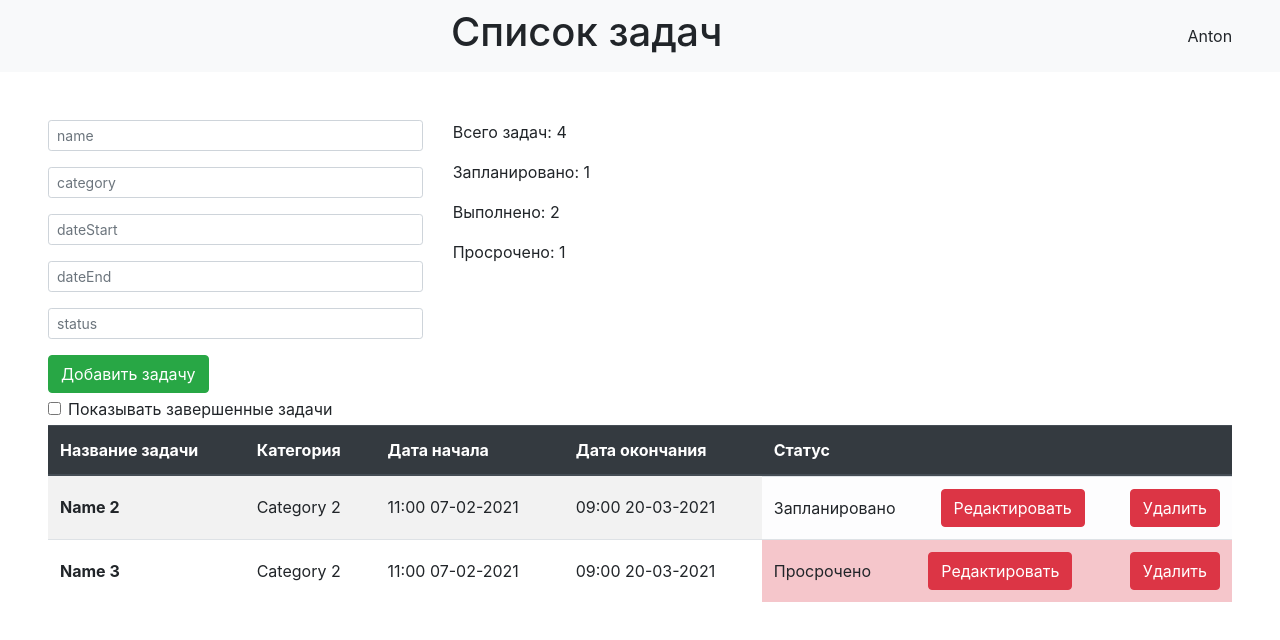
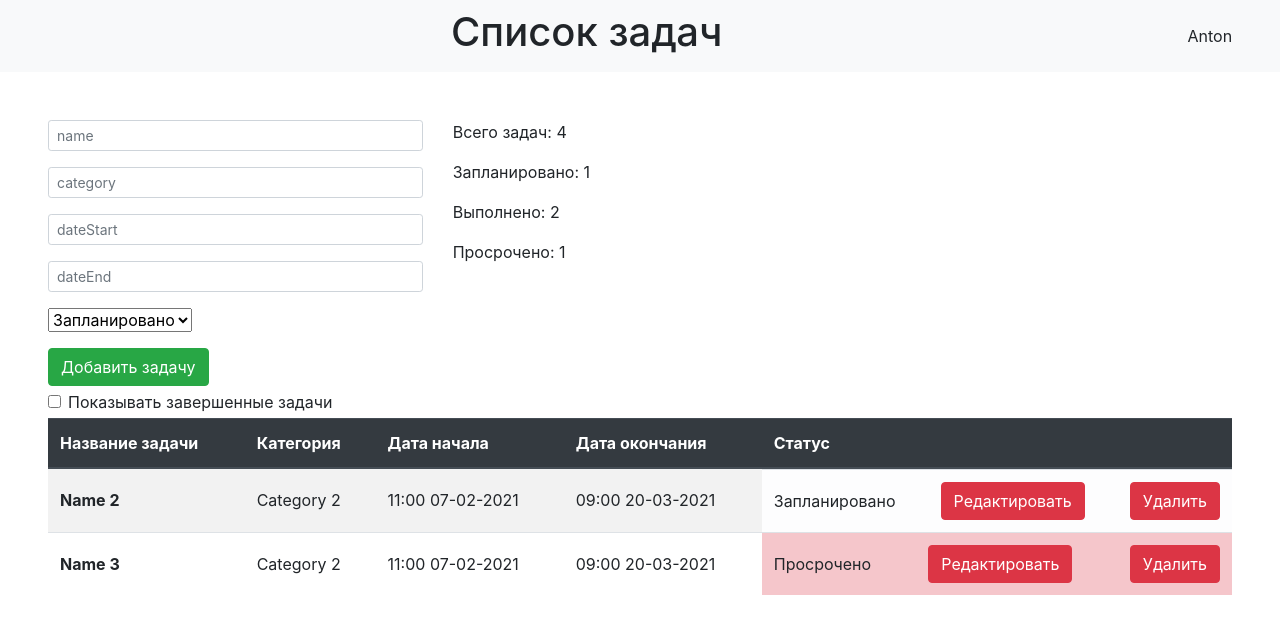
Before and after one commit to Madrabit/task_planer, an Angular app in the folder task-planer/: page / in a window 1280 px wide. Shown: the top 640 px of the page. Built offline with nearby package versions, Linux system fonts and the light colour scheme.

Commit message:
select-options for status add if 'Completed' - cancel edit

```diff
--- a/task-planer/src/app/task-list/edit-task/edit-task.component.html
+++ b/task-planer/src/app/task-list/edit-task/edit-task.component.html
@@ -11,7 +11,11 @@
   <input type="text" placeholder="dateEnd" class="form-control" aria-label="dateEnd" [(ngModel)]="dateEnd">
 </div>
 <div class="input-group input-group-sm mb-3">
-  <input type="text" placeholder="status" class="form-control" aria-label="status" [(ngModel)]="status">
+  <select class="form-select" aria-label="Default select example"
+          (change)="selectChange($event)"
+  >
+    <option *ngFor="let s of statuses"  [ngValue]="s" [selected]="s === status">{{s}}</option>
+  </select>
 </div>
 <button class="btn btn-success mb-1 mr-2" (click)="saveTask()">Сохранить</button>
 <button class="btn btn-success mb-1" (click)="cancel()">Отмена</button>
--- a/task-planer/src/app/task-list/edit-task/edit-task.component.ts
+++ b/task-planer/src/app/task-list/edit-task/edit-task.component.ts
@@ -1,4 +1,4 @@
-import { Component, OnInit, EventEmitter, Output, Input, OnDestroy, OnChanges } from '@angular/core';
+import { Component, OnInit, EventEmitter, Output, Input, OnDestroy, OnChanges, DoCheck } from '@angular/core';
 import { Task } from '../task.model';
 
 @Component({
@@ -6,13 +6,15 @@ import { Task } from '../task.model';
   templateUrl: './edit-task.component.html',
   styleUrls: ['./edit-task.component.scss']
 })
-export class EditTaskComponent implements OnInit, OnDestroy, OnChanges {
+export class EditTaskComponent implements OnInit, OnDestroy, OnChanges, DoCheck {
   @Input() id!: number;
   @Input() name!: string;
   @Input() category!: string;
   @Input() dateStart!: string;
   @Input() dateEnd!: string;
   @Input() status!: string;
+  statuses: [string, string, string, string] = ['Запланировано', 'Выполняется', 'Выполнено', 'Просрочено'];
+  selectedStatus: string = status;
 
   constructor() { }
 
@@ -20,24 +22,34 @@ export class EditTaskComponent implements OnInit, OnDestroy, OnChanges {
   @Output() cancelEditEmitter = new EventEmitter<boolean>()
 
   ngOnInit(): void {
-    console.log('Init edit.ts')
   }
 
   ngOnDestroy(): void {
-    console.log('Destroy edit.ts')
   }
 
   ngOnChanges(): void {
-    console.log('Change edit.ts')
+
   }
 
+  ngDoCheck() {
+    console.log('changed')
+    console.log(this.selectedStatus)
+    if (this.selectedStatus === 'Выполнено') {
+      console.log('Отмена выполнения')
+      this.cancelEditEmitter.emit(false);
+    }
+  }
 
   saveTask() {
-    let task = new Task(0, this.name, this.category, this.status, this.dateStart, this.dateEnd);
+    let task = new Task(0, this.name, this.category, this.selectedStatus, this.dateStart, this.dateEnd);
     this.saveTaskEmitter.emit(task);
   }
 
   cancel() {
     this.cancelEditEmitter.emit(false);
   }
+
+  selectChange(e: any) {
+    this.selectedStatus = e.target.value;
+  }
 }
--- a/task-planer/src/app/task-list/task-add/task-add.component.html
+++ b/task-planer/src/app/task-list/task-add/task-add.component.html
@@ -11,6 +11,10 @@
   <input type="text" placeholder="dateEnd" class="form-control" aria-label="dateEnd"   [(ngModel)]="dateEnd">
 </div>
 <div class="input-group input-group-sm mb-3">
-  <input type="text" placeholder="status" class="form-control" aria-label="status"   [(ngModel)]="status">
+  <select class="form-select" aria-label="Default select example"
+          (change)="selectChange($event)"
+  >
+    <option *ngFor="let s of status"  [ngValue]="s" [selected]="s === 'Запланировано'">{{s}}</option>
+  </select>
 </div>
 <button class="btn btn-success mb-1" (click)="addTask()">Добавить задачу</button>
--- a/task-planer/src/app/task-list/task-add/task-add.component.ts
+++ b/task-planer/src/app/task-list/task-add/task-add.component.ts
@@ -13,9 +13,12 @@ export class TaskAddComponent implements OnInit {
   category!: string;
   dateStart!: string;
   dateEnd!: string;
-  status!: string;
+  status: [string, string, string, string] = ['Запланировано', 'Выполняется', 'Выполнено', 'Просрочено'];
+
+  selectedStatus: string = 'Запланировано';
 
   @Output() addTaskEmitter =  new EventEmitter<Task>()
+
 
   constructor() { }
 
@@ -23,7 +26,11 @@ export class TaskAddComponent implements OnInit {
   }
 
   addTask() {
-    let task = new Task(0, this.name, this.category, this.status, this.dateStart, this.dateEnd);
+    let task = new Task(0, this.name, this.category, this.selectedStatus, this.dateStart, this.dateEnd);
     this.addTaskEmitter.emit(task);
   }
+
+  selectChange(e: any) {
+   this.selectedStatus = e.target.value;
+  }
 }
```
